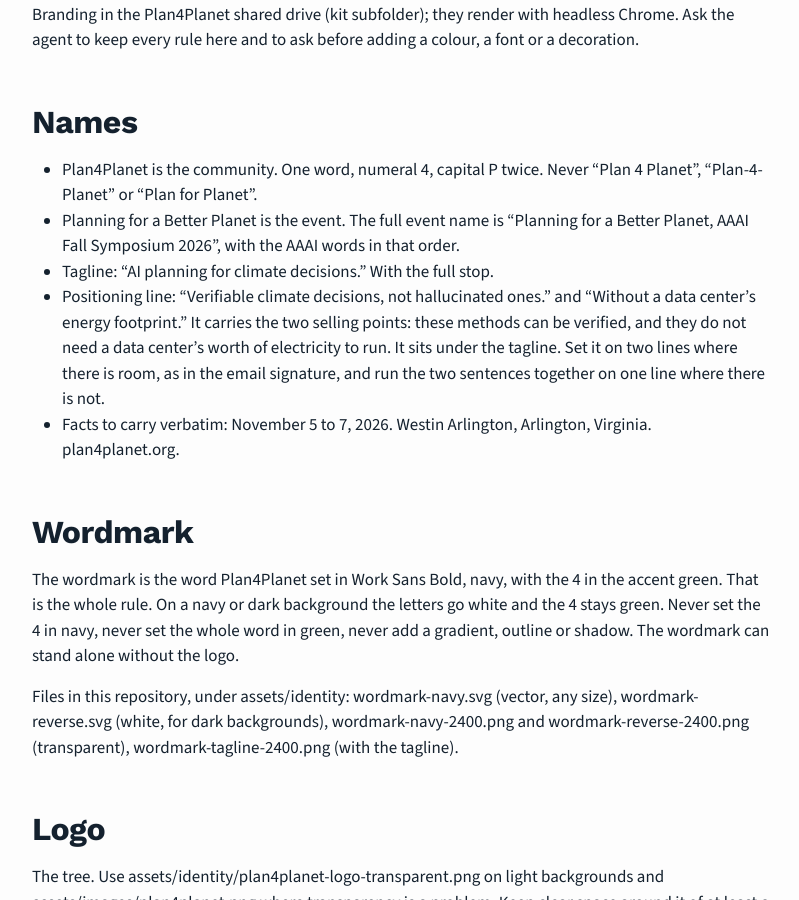
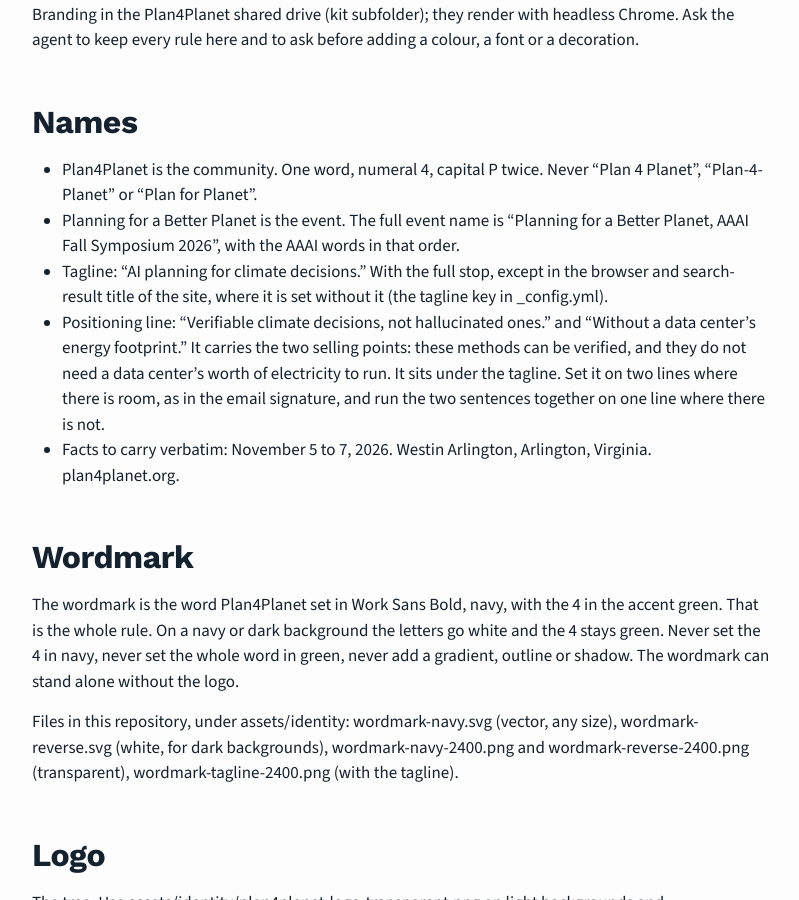
Before and after one commit to plan4planet/plan4planet.github.io, a Jekyll site: the page built from visual-identity.md, in a window 1280 px wide and 900 px high, scrolled down 358 px. Shown: the whole window, without its empty margins (238-1037 px from the left). Built offline with Jekyll 4.4.1, drawn with Linux system fonts in a browser that asks for light colours; nearby versions of some CDN libraries; our own code applies the rules of GitHub Pages for plain Markdown files.

Commit message:
docs: tagline drops its full stop in the site title

```diff
--- a/visual-identity.md
+++ b/visual-identity.md
@@ -8,7 +8,7 @@
 
 - Plan4Planet is the community. One word, numeral 4, capital P twice. Never "Plan 4 Planet", "Plan-4-Planet" or "Plan for Planet".
 - Planning for a Better Planet is the event. The full event name is "Planning for a Better Planet, AAAI Fall Symposium 2026", with the AAAI words in that order.
-- Tagline: "AI planning for climate decisions." With the full stop.
+- Tagline: "AI planning for climate decisions." With the full stop, except in the browser and search-result title of the site, where it is set without it (the tagline key in _config.yml).
 - Positioning line: "Verifiable climate decisions, not hallucinated ones." and "Without a data center's energy footprint." It carries the two selling points: these methods can be verified, and they do not need a data center's worth of electricity to run. It sits under the tagline. Set it on two lines where there is room, as in the email signature, and run the two sentences together on one line where there is not.
 - Facts to carry verbatim: November 5 to 7, 2026. Westin Arlington, Arlington, Virginia. plan4planet.org.
 
```
